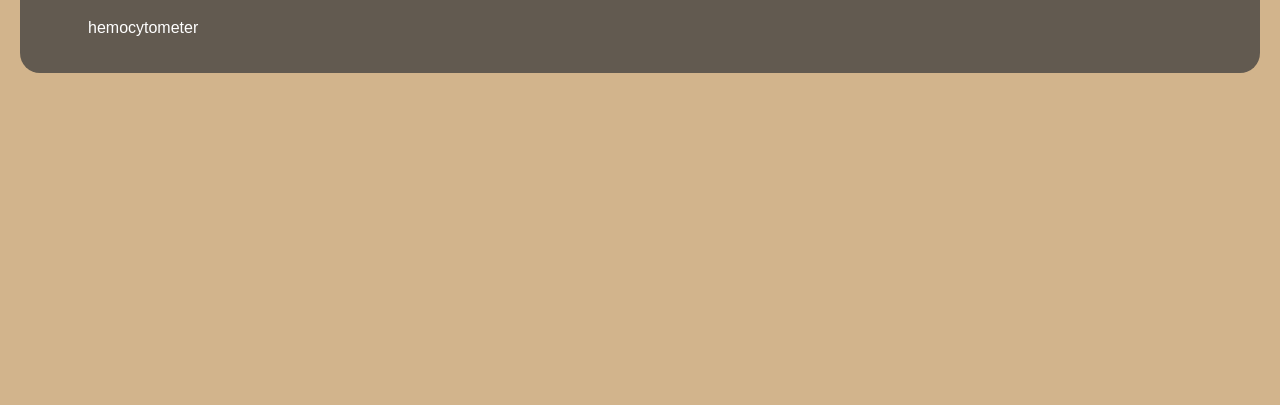
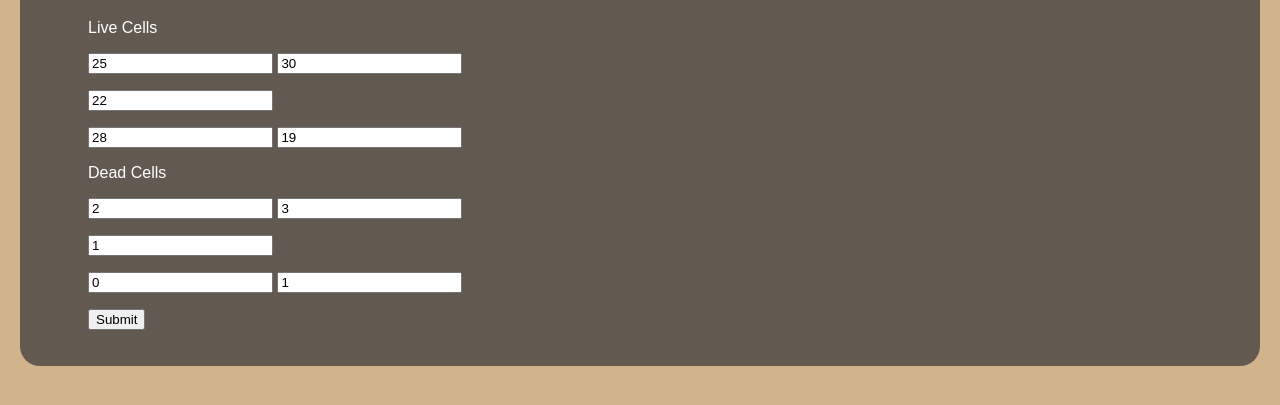
Before and after one commit to nomdebrew/Jeast-Pitch, a plain HTML site: page sprint_1/counting.html in a window 1280 px wide. Shown: the part 161-566 px from the top of the page. Drawn offline with Linux system fonts and the light colour scheme.

Commit message:
updated cell counting

```diff
--- a/sprint_1/counting.html
+++ b/sprint_1/counting.html
@@ -19,7 +19,24 @@
 
 	<div class="content">
 		<h1>Cell Counting</h1>
-		<p>hemocytometer</p>
+		<p>Live Cells</p>
+			<p><input type="text" name="live1" value="25">
+			<input type="text" name="live2" value="30"></p>
+			<p><input type="text" name="live3" value="22"></p>
+			<p><input type="text" name="live4" value="28">
+			<input type="text" name="live5" value="19"></p>
+		</p>
+		<p>Dead Cells</p>
+			<p><input type="text" name="dead1" value="2">
+			<input type="text" name="dead2" value="3"></p>
+			<p><input type="text" name="dead3" value="1"></p>
+			<p><input type="text" name="dead4" value="0">
+			<input type="text" name="dead5" value="1"></p>
+		</p>
+		<p>
+			<input type="submit" value="Submit">
+		</p>
+
 	</div>
 </div>
 
```
